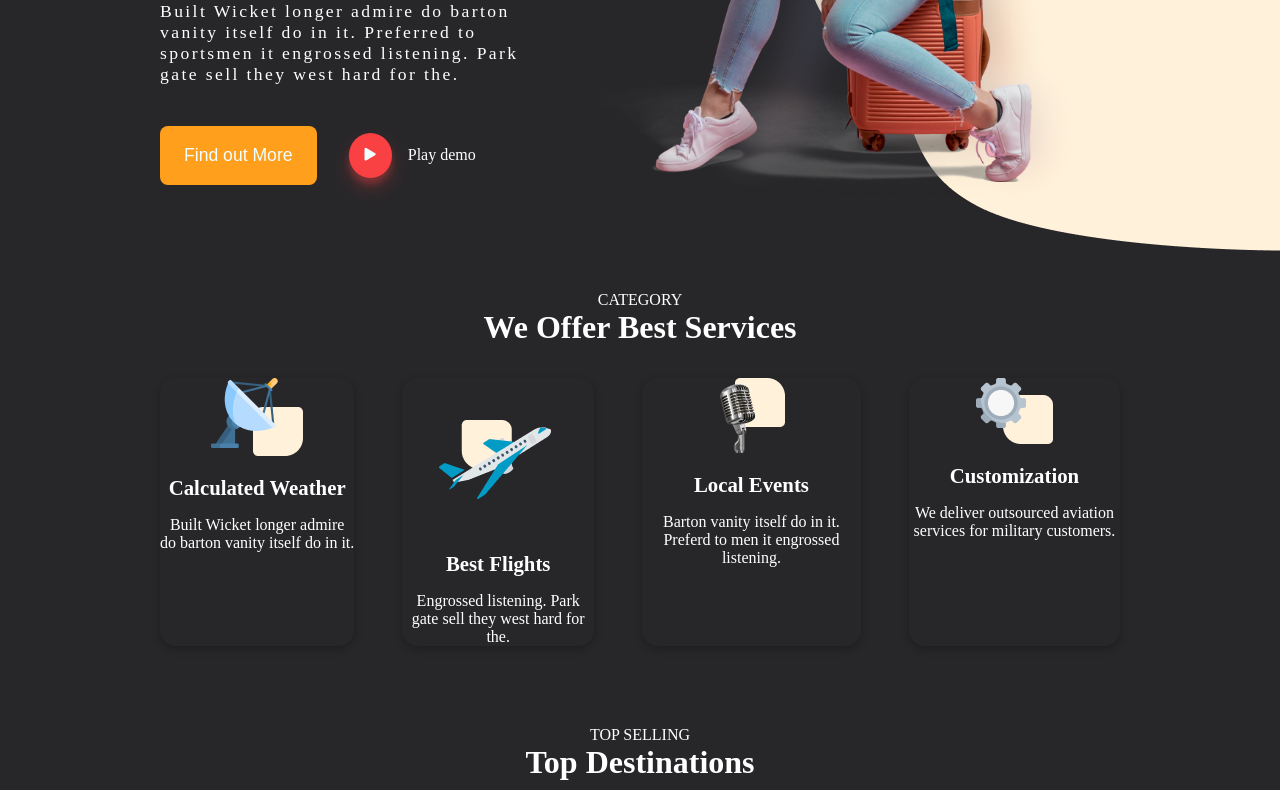
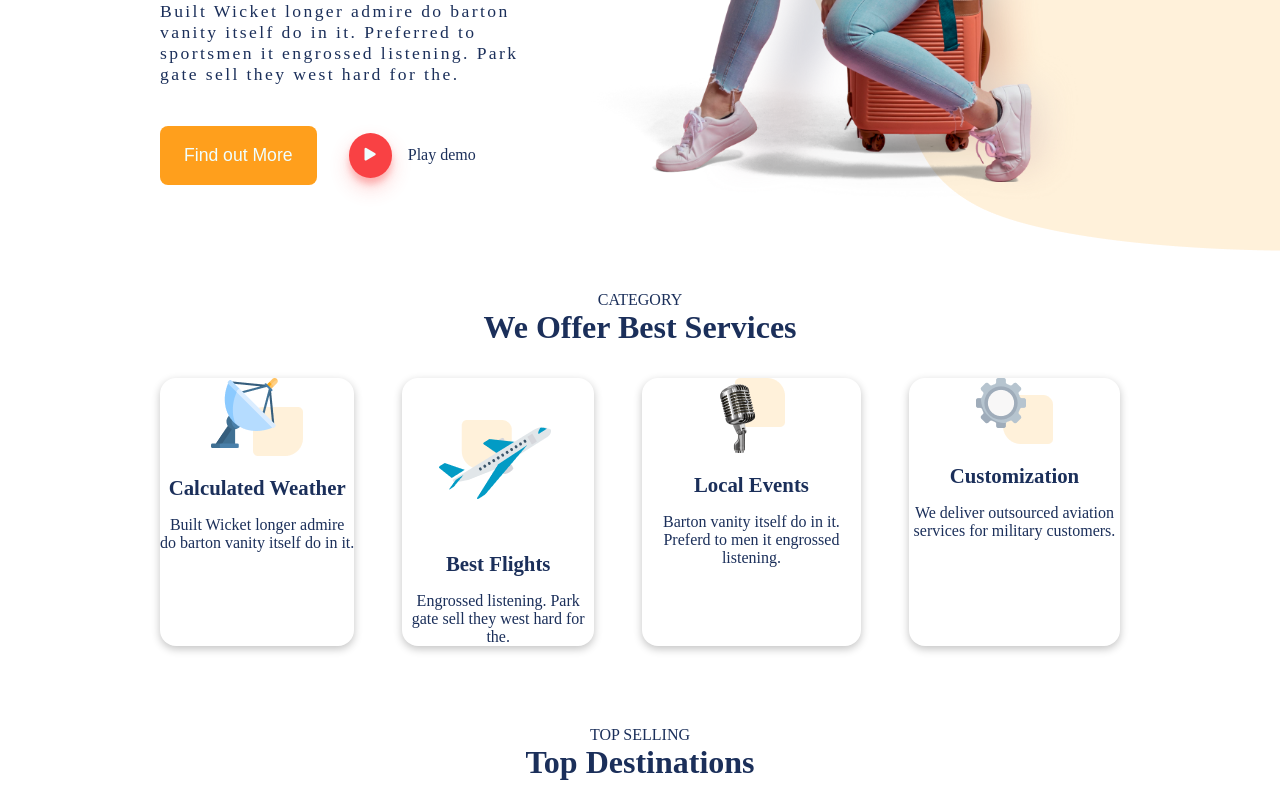
Before and after one commit to yours7himanshu/travel, a plain HTML site: page index.html in a window 1280 px wide. Shown: the part 473-1263 px from the top of the page. Drawn offline with nearby package versions, Linux system fonts and the light colour scheme; a web font is replaced by a local one.

Commit message:
initial commit

```diff
--- a/style.css
+++ b/style.css
@@ -18,12 +18,12 @@ html::-webkit-scrollbar-thumb {
 body {
   margin: 0;
   padding: 0;
-  background-color: #27272a;
+  /* background-color: #27272a; */
   box-sizing: border-box;
   background-image: url("./images/Decore.png");
   background-repeat: no-repeat;
   background-position: top 0 right 0;
-  color: white;
+   color: #1b2f5a;
 }
 
 h1,
```
